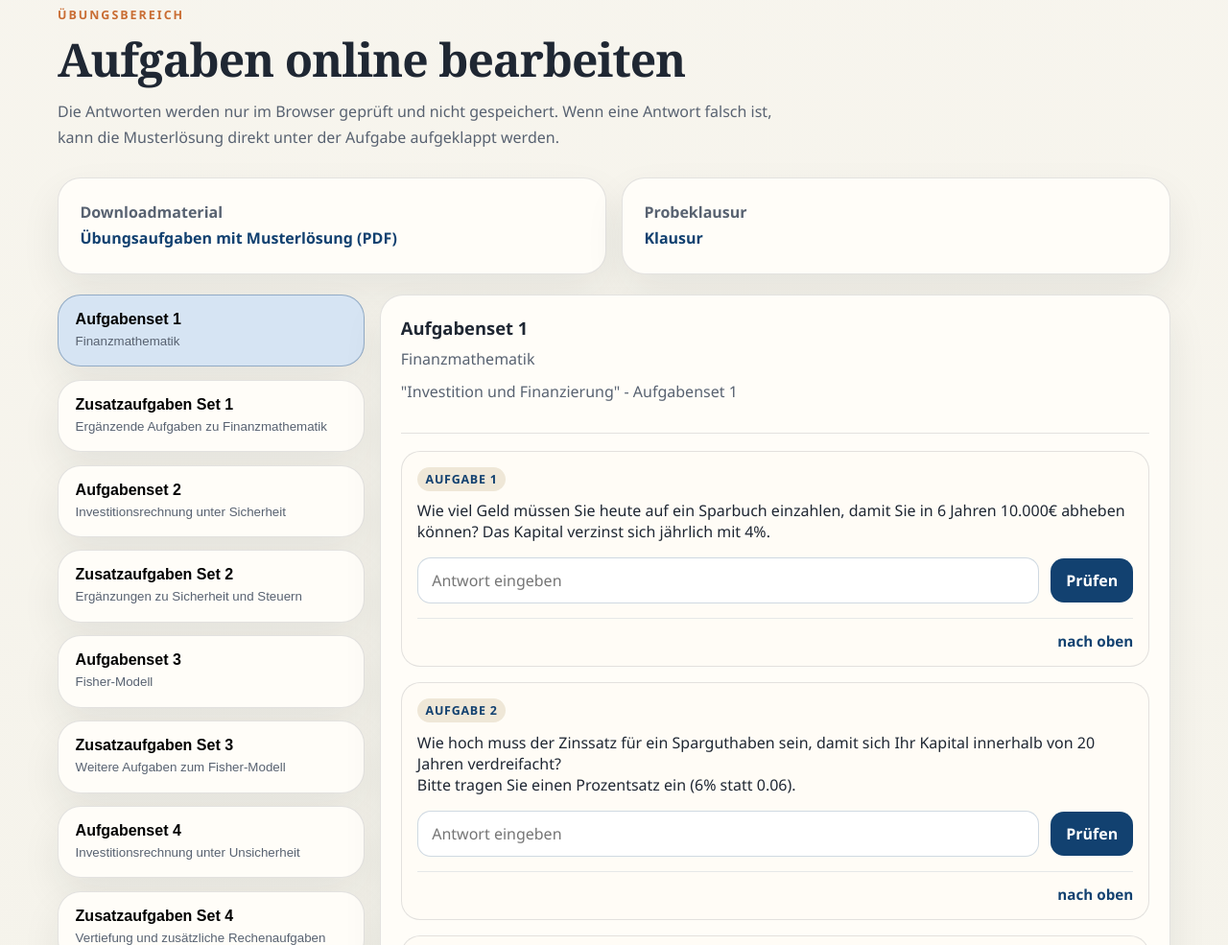
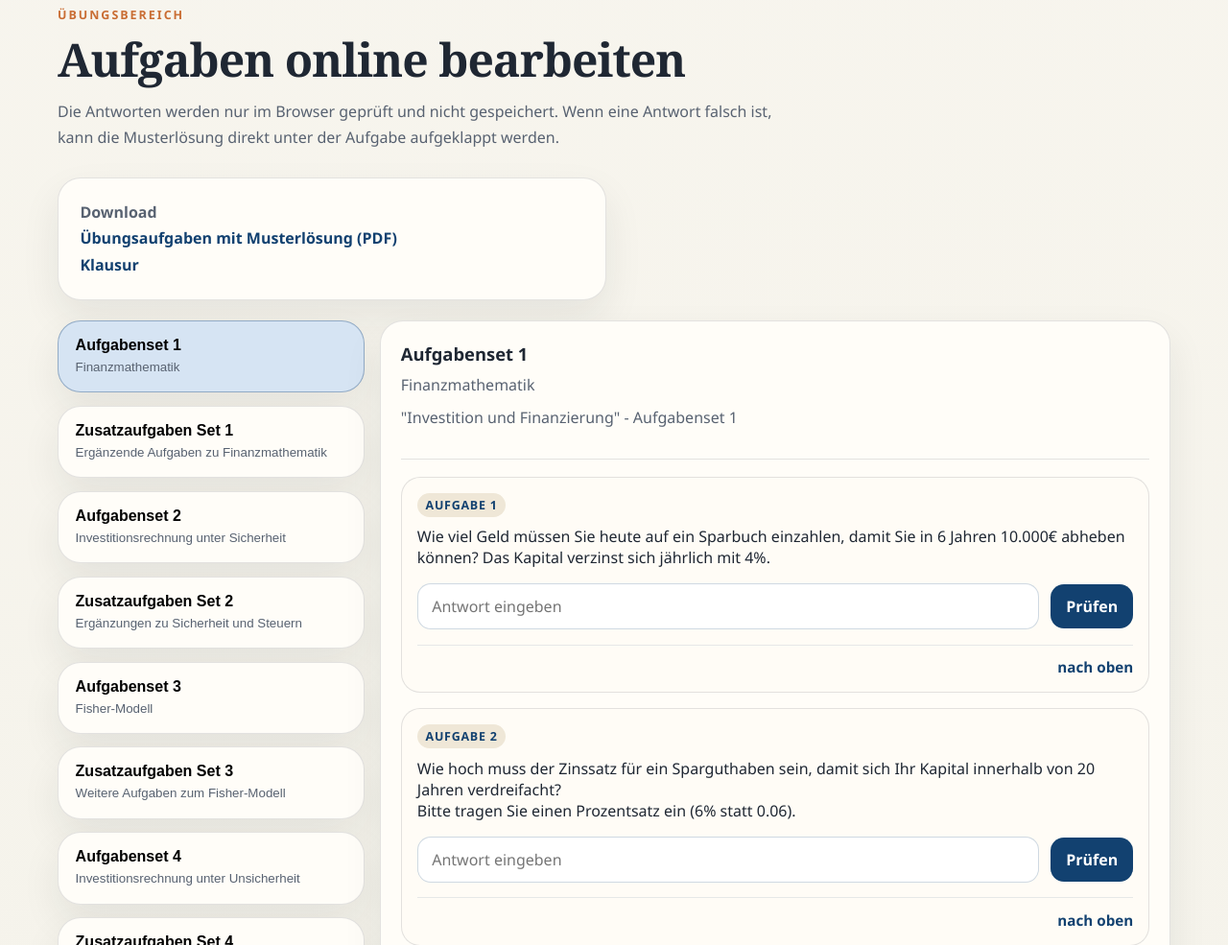
Before and after one commit to andreasloe/InvestitionUndFinanzierung, a plain HTML site: page docs/index.html in a window 1280 px wide. Shown: the part 2394-3379 px from the top of the page at 96% size. Drawn offline with nearby package versions, Linux system fonts and the light colour scheme.

Commit message:
Simplify download section

```diff
--- a/docs/index.html
+++ b/docs/index.html
@@ -402,15 +402,12 @@
 
           <div class="exercise-intro">
             <div class="exercise-note">
-              <strong>Downloadmaterial</strong>
+              <strong>Download</strong>
               <div class="link-row">
                 <a href="./exercises/uebungsaufgaben.pdf" target="_blank"
                   >Übungsaufgaben mit Musterlösung (PDF)</a
                 >
               </div>
-            </div>
-            <div class="exercise-note">
-              <strong>Probeklausur</strong>
               <div class="link-row">
                 <a href="./exercises/probeklausur.pdf" target="_blank"
                   >Klausur</a
```
